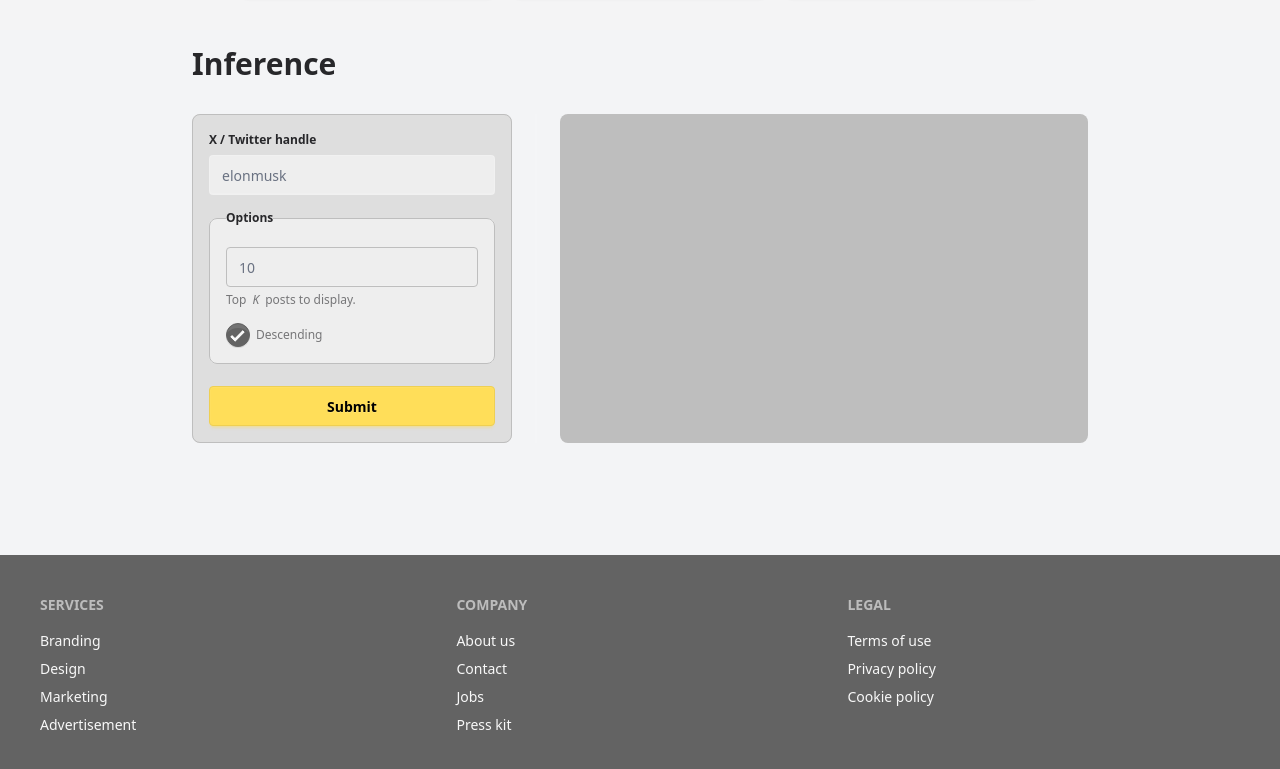
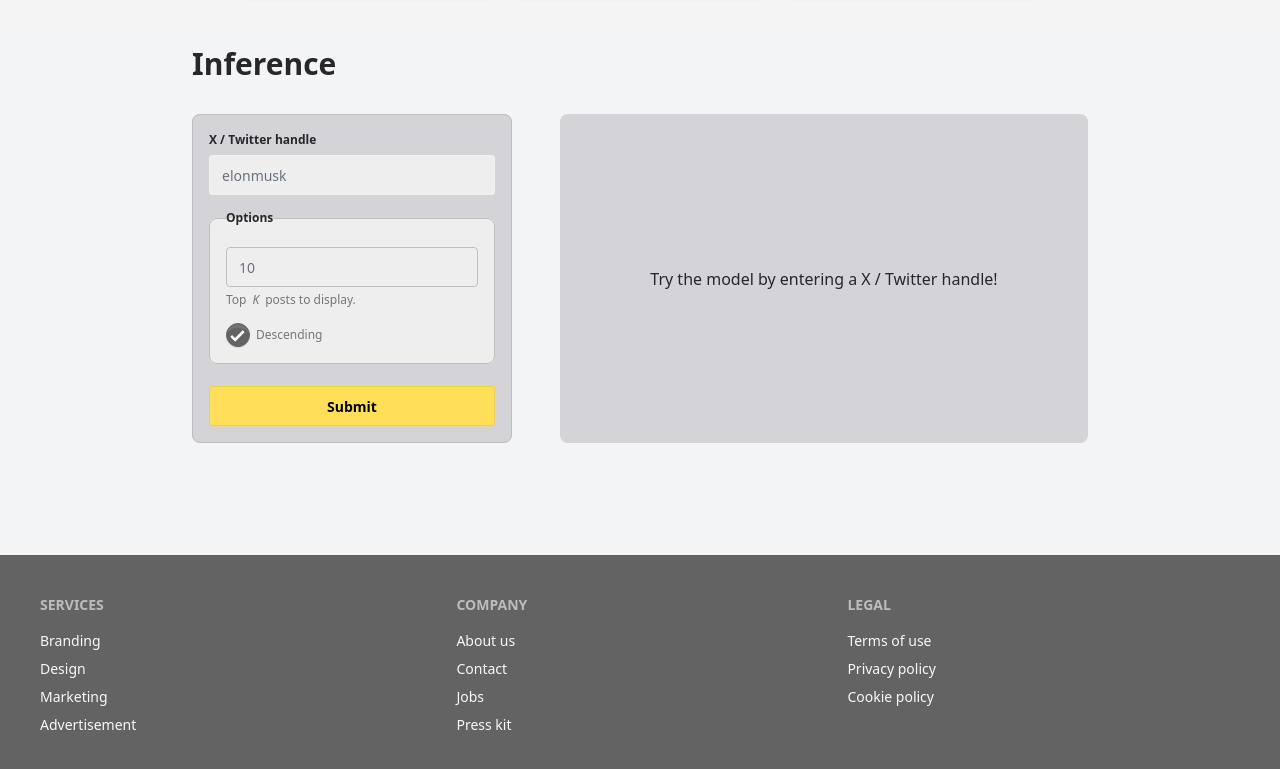
Before and after one commit to iragca/capstone2-mvp3-frontend-cfworkers, a SvelteKit app: page / in a window 1280 px wide. Shown: the part 1378-2147 px from the top of the page. Built offline with nearby package versions, Linux system fonts and the light colour scheme; no server answers.

Commit message:
feat: implement loading state in Inference component and enhance Options input validation

```diff
--- a/src/lib/components/inference/Inference.svelte
+++ b/src/lib/components/inference/Inference.svelte
@@ -1,10 +1,12 @@
 <script lang="ts">
 	import Options from './Options.svelte';
+
+	let { loading } = $props<{ loading: boolean }>();
 </script>
 
-<fieldset class="fieldset w-xs rounded-box border border-base-300 bg-base-200 p-4">
+<fieldset class="fieldset w-xs rounded-box border border-base-300 bg-zinc-300 p-4">
 	<label class="label font-bold text-zinc-800" for="username">X / Twitter handle</label>
 	<input type="text" class="input" id="username" name="username" placeholder="elonmusk" required />
 	<Options />
-	<button class="btn mt-4 btn-primary" type="submit">Submit</button>
+	<button class="btn mt-4 btn-primary" type="submit">{loading ? 'Loading...' : 'Submit'}</button>
 </fieldset>
--- a/src/lib/components/inference/Options.svelte
+++ b/src/lib/components/inference/Options.svelte
@@ -2,7 +2,7 @@
 	<legend class="fieldset-legend text-zinc-800">Options</legend>
 	<label class="floating-label mb-2" for="top-k">
 		<span>Top K</span>
-		<input type="number" id="top-k" name="top-k" placeholder="10" min="1" max="30" class="input mb-1 border-base-300" />
+		<input type="number" id="top-k" name="top-k" placeholder="10" min="1" max="100" class="input mb-1 border-base-300" />
 		<p class="label">Top <i>K</i> posts to display.</p>
 	</label>
 
--- a/src/routes/+page.svelte
+++ b/src/routes/+page.svelte
@@ -18,8 +18,19 @@
 	import influenceIMG from '$lib/assets/flaticon/influence.png';
 	import Sample from '$lib/components/graph/HeroGraph.svelte';
 
+	let loading = $state(false);
+
+	type Update = (opts?: { reset?: boolean; invalidateAll?: boolean }) => Promise<void>;
+	function handleEnhance() {
+		loading = true;
+		return async ({ update }: { update: Update }) => {
+			loading = false;
+			await update({ reset: false, invalidateAll: false });
+		};
+	}
+
 	let graph_container: HTMLDivElement;
-	let { data, form } = $props<{ data: any; form: Response }>();
+	let { form } = $props<{ form: Response }>();
 </script>
 
 <main class="bg-zinc-800">
@@ -94,17 +105,32 @@
 		<div class="mx-auto mb-24 max-w-4xl space-y-8">
 			<h2 class="text-3xl font-bold" id="inference">Inference</h2>
 			<div class="items-top flex w-full flex-row">
-				<form method="POST" use:enhance>
-					<Inference />
+				<form method="POST" use:enhance={handleEnhance}>
+					<Inference {loading} />
 				</form>
 				<div class="divider divider-horizontal"></div>
-				<div class="card grid flex-1 place-items-center rounded-box bg-base-300">
+				{#if loading}
+					<div class="flex w-full flex-col gap-4">
+						<div class="flex items-center gap-4">
+							<div class="h-16 w-16 shrink-0 skeleton rounded-full"></div>
+							<div class="flex flex-col gap-4">
+								<div class="h-4 w-20 skeleton"></div>
+								<div class="h-4 w-28 skeleton"></div>
+							</div>
+						</div>
+						<div class="h-32 w-full skeleton"></div>
+					</div>
+				{:else}
+					<div class="card grid flex-1 place-items-center rounded-box bg-zinc-300">
 						{#if form && form.success}
 							<Display tweets={form.data} />
 						{:else if form && form.error}
 							<Error message={form.error} />
+						{:else}
+							Try the model by entering a X / Twitter handle!
 						{/if}
 					</div>
+				{/if}
 			</div>
 		</div>
 	</section>
```
Lines whose indentation alone changed are shown as unchanged.
